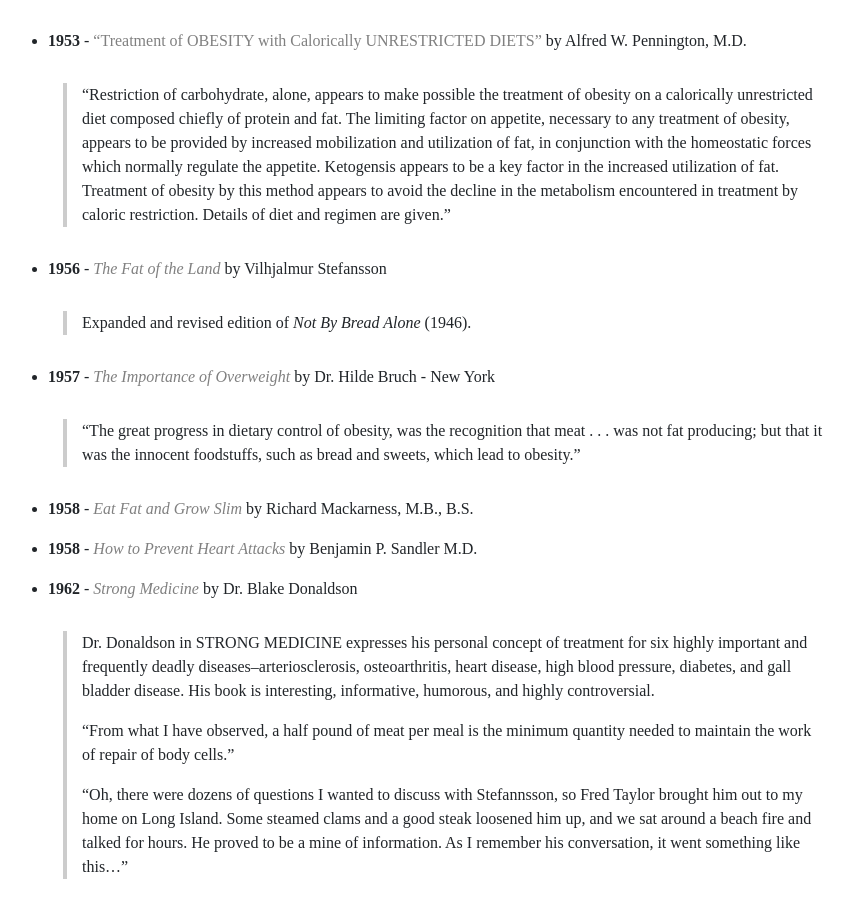
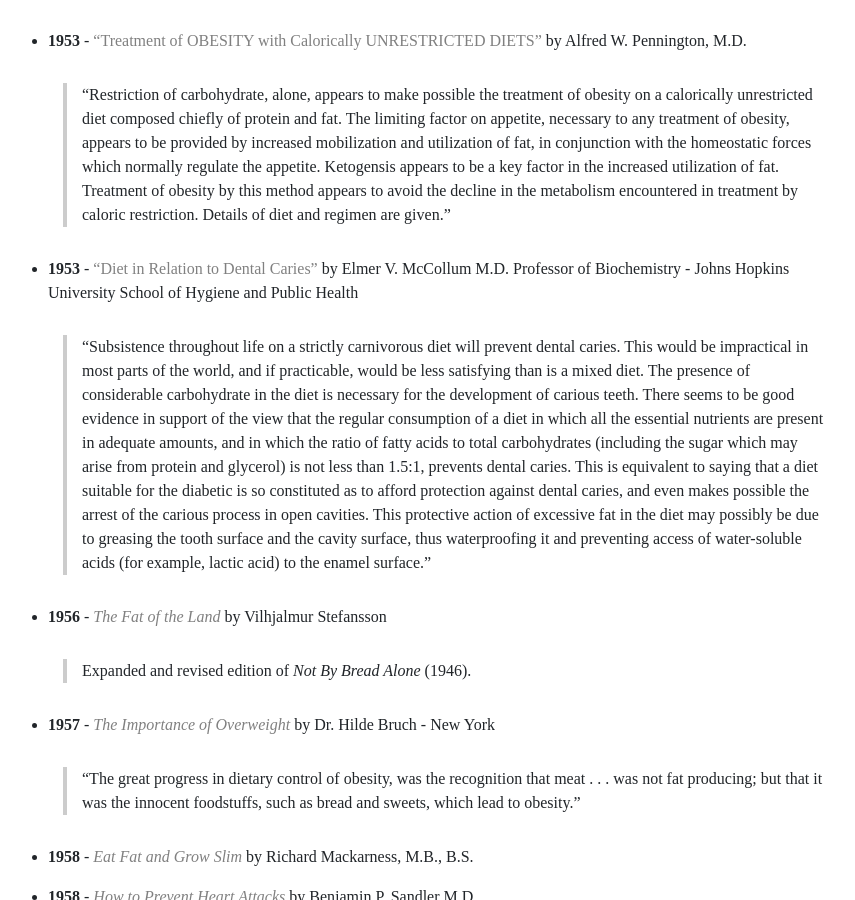
Before and after one commit to bitstein/justmeat.co, a Jekyll site: the page built from wiki/pages/history.md, in a window 1280 px wide and 900 px high, scrolled down 4701 px. Shown: the whole window, without its empty margins (222-1077 px from the left). Built offline with Jekyll 4.4.1, drawn with Linux system fonts in a browser that asks for light colours; nearby versions of some CDN libraries; some web fonts are replaced.

Commit message:
Add McCollum

```diff
--- a/wiki/pages/history.md
+++ b/wiki/pages/history.md
@@ -109,6 +109,10 @@
 
     > "Restriction of carbohydrate, alone, appears to make possible the treatment of obesity on a calorically unrestricted diet composed chiefly of protein and fat. The limiting factor on appetite, necessary to any treatment of obesity, appears to be provided by increased mobilization and utilization of fat, in conjunction with the homeostatic forces which normally regulate the appetite. Ketogensis appears to be a key factor in the increased utilization of fat. Treatment of obesity by this method appears to avoid the decline in the metabolism encountered in treatment by caloric restriction. Details of diet and regimen are given."
 
+* **1953** - ["Diet in Relation to Dental Caries"](https://www.westonaprice.org/health-topics/dentistry/diet-in-relation-to-dental-caries/) by Elmer V. McCollum M.D. Professor of Biochemistry - Johns Hopkins University School of Hygiene and Public Health
+
+    > "Subsistence throughout life on a strictly carnivorous diet will prevent dental caries. This would be impractical in most parts of the world, and if practicable, would be less satisfying than is a mixed diet. The presence of considerable carbohydrate in the diet is necessary for the development of carious teeth. There seems to be good evidence in support of the view that the regular consumption of a diet in which all the essential nutrients are present in adequate amounts, and in which the ratio of fatty acids to total carbohydrates (including the sugar which may arise from protein and glycerol) is not less than 1.5:1, prevents dental caries. This is equivalent to saying that a diet suitable for the diabetic is so constituted as to afford protection against dental caries, and even makes possible the arrest of the carious process in open cavities. This protective action of excessive fat in the diet may possibly be due to greasing the tooth surface and the cavity surface, thus waterproofing it and preventing access of water-soluble acids (for example, lactic acid) to the enamel surface."
+
 * **1956** - [_The Fat of the Land_](/docs/the-fat-of-the-land-vilhjalmur-stefansson.pdf) by Vilhjalmur Stefansson
 
     > Expanded and revised edition of _Not By Bread Alone_ (1946).
```
